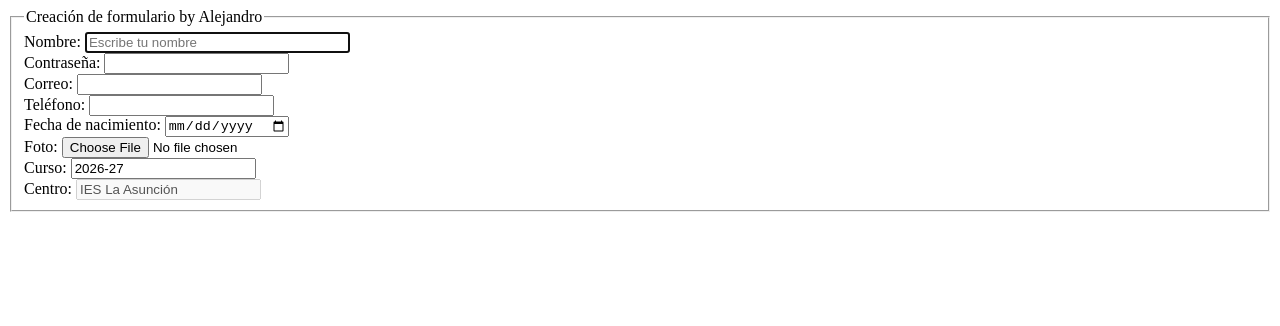
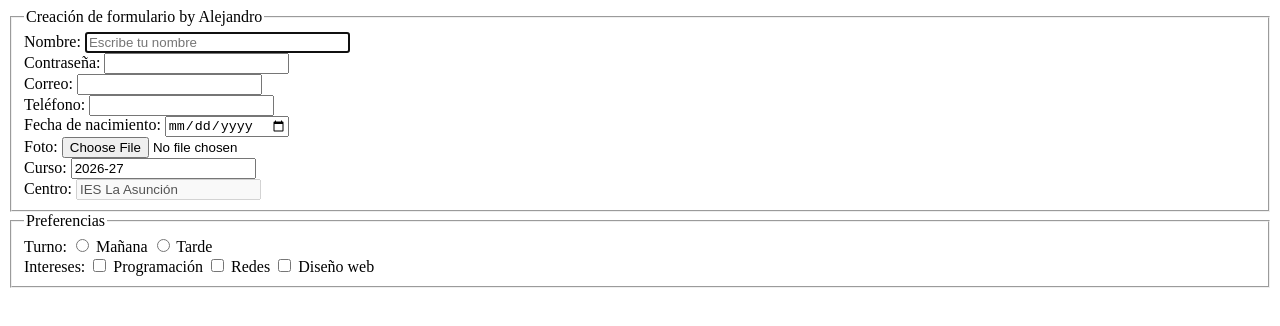
Before and after one commit to ALGEDINNI/tarea-1-9-formularios, a plain HTML site: page index.html in a window 1280 px wide. Drawn offline with Linux system fonts and the light colour scheme.

Commit message:
opciones

```diff
--- a/index.html
+++ b/index.html
@@ -57,6 +57,31 @@
 <br>
 
     </fieldset>
+        </fieldset>   <!-- este es el cierre del primer fieldset -->
+
+    <fieldset>
+        <legend>Preferencias</legend>
+
+        Turno:
+        <!-- radio: es un campo que permite seleccionar una sola opción -->
+        <input type="radio" id="manana" name="turno" value="manana">
+        <label for="manana">Mañana</label>
+        <input type="radio" id="tarde" name="turno" value="tarde">
+        <label for="tarde">Tarde</label>
+        <br>
+
+        Intereses:
+        <!-- checkbox: es un campo que permite seleccionar múltiples opciones -->
+        <input type="checkbox" id="programacion" name="intereses" value="programacion">
+        <label for="programacion">Programación</label>
+        <input type="checkbox" id="redes" name="intereses" value="redes">
+        <label for="redes">Redes</label>
+        <input type="checkbox" id="disenyo" name="intereses" value="disenyo">
+        <label for="disenyo">Diseño web</label>
+        <br>
+
+    </fieldset>
+</form>   <!-- el cierre del form -->
 </form>
 
 </body>
```
